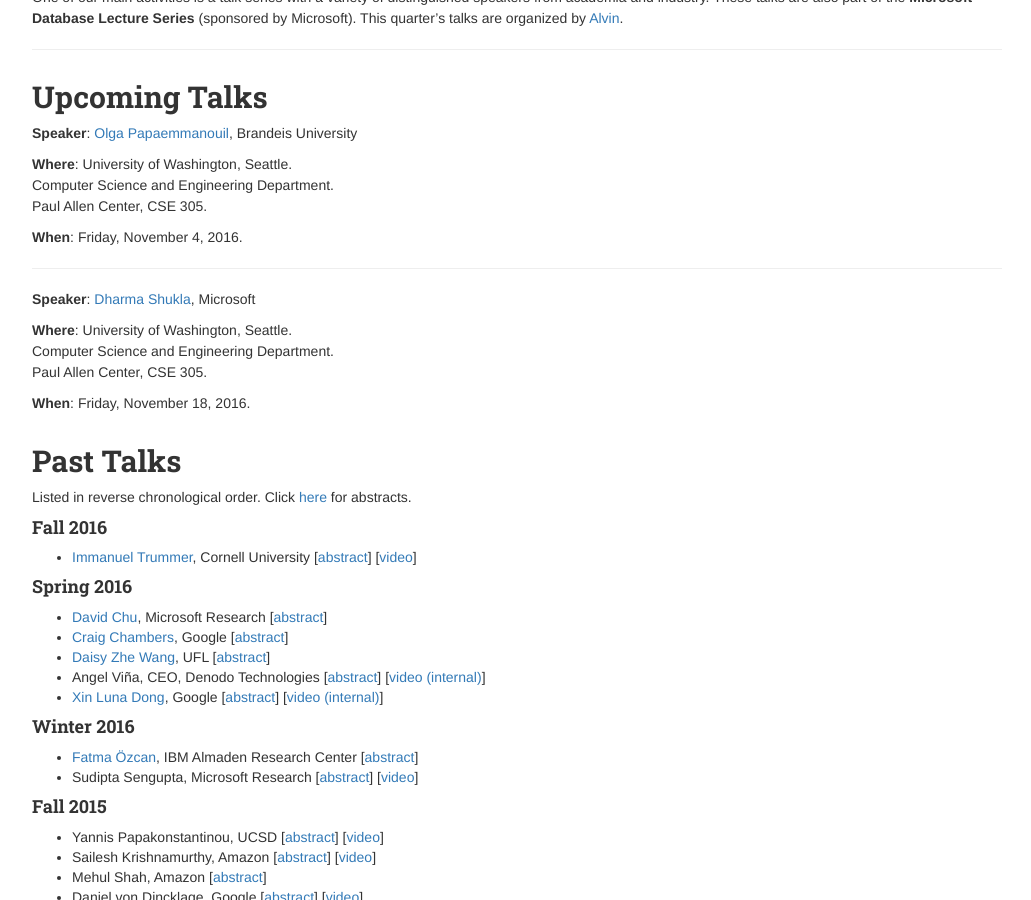
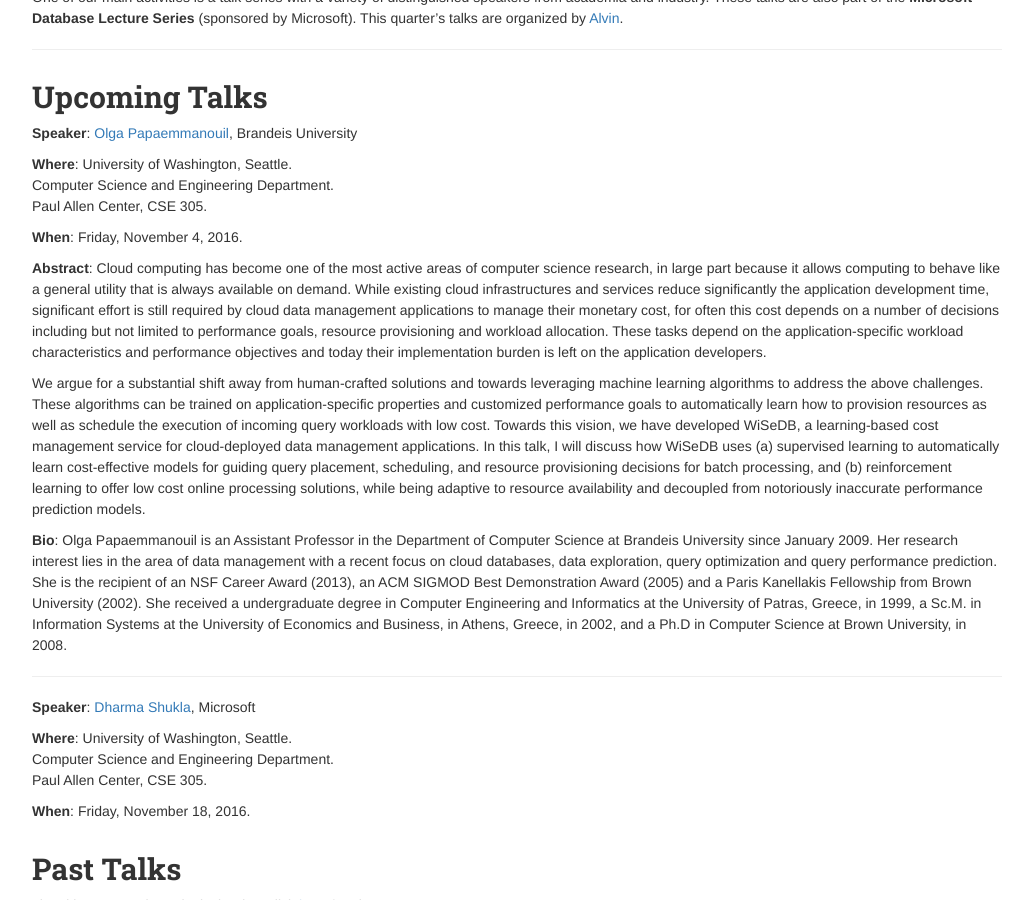
Before and after one commit to uwdb/website, a Jekyll site: the page built from nwds/nwds.markdown, in a window 1280 px wide and 900 px high, scrolled down 279 px. Shown: the whole window, without its empty margins (123-1154 px from the left). Built offline with Jekyll 4.4.1, drawn with Linux system fonts in a browser that asks for light colours; nearby versions of some CDN libraries.

Commit message:
added Olga's talk

```diff
--- a/nwds/nwds.markdown
+++ b/nwds/nwds.markdown
@@ -25,6 +25,18 @@ Paul Allen Center, CSE 305.  </p>
 
 <p><strong>When</strong>:
 Friday, November 4, 2016.</p>
+
+<p><strong>Abstract</strong>:
+Cloud computing has become one of the most active areas of computer science research, in large part because it allows computing to behave like a general utility that is always available on demand. While existing cloud infrastructures and services reduce significantly the application development time, significant effort is still required by cloud data management applications to manage their monetary cost, for often this cost depends on  a number of decisions including but not limited to performance goals, resource provisioning and workload allocation. These tasks depend on the application-specific workload characteristics and performance objectives and today their implementation burden is left on the application developers.
+</p>
+
+<p>
+We argue for a substantial shift away from human-crafted solutions and towards leveraging machine learning algorithms to address the above challenges.   These algorithms can be trained on application-specific properties and customized performance goals to automatically learn how to provision resources as well as schedule the execution of incoming query workloads with low cost. Towards this vision, we have developed WiSeDB, a  learning-based cost  management service for cloud-deployed data management applications. In this talk, I will discuss how WiSeDB uses  (a) supervised learning to automatically learn cost-effective models for guiding query placement, scheduling, and resource provisioning decisions for batch processing, and (b) reinforcement learning  to offer low cost online processing solutions, while being adaptive to resource availability and decoupled from notoriously inaccurate performance prediction models.
+</p>
+
+<p><strong>Bio</strong>:
+Olga Papaemmanouil is an Assistant Professor in the Department of Computer Science at Brandeis University since January 2009. Her research interest lies in the area of  data management with a recent focus on cloud databases, data exploration, query optimization and query performance prediction. She is the recipient of an NSF Career Award (2013), an ACM SIGMOD Best Demonstration Award (2005) and a Paris Kanellakis Fellowship from Brown University (2002). She received a undergraduate degree in Computer Engineering and Informatics at the University of Patras, Greece, in 1999, a Sc.M. in Information Systems at the University of Economics and Business, in Athens, Greece, in 2002,  and a Ph.D in Computer Science at Brown University, in 2008.
+</p>
 
 - - -
 
```
